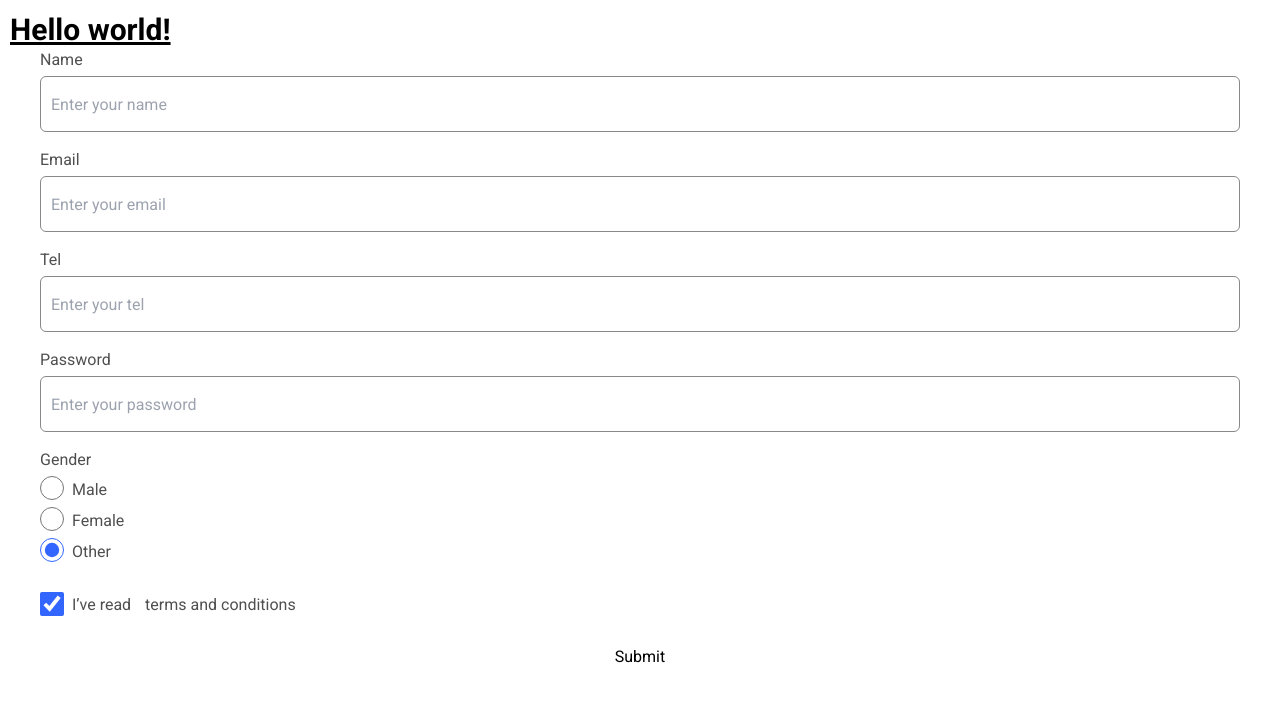
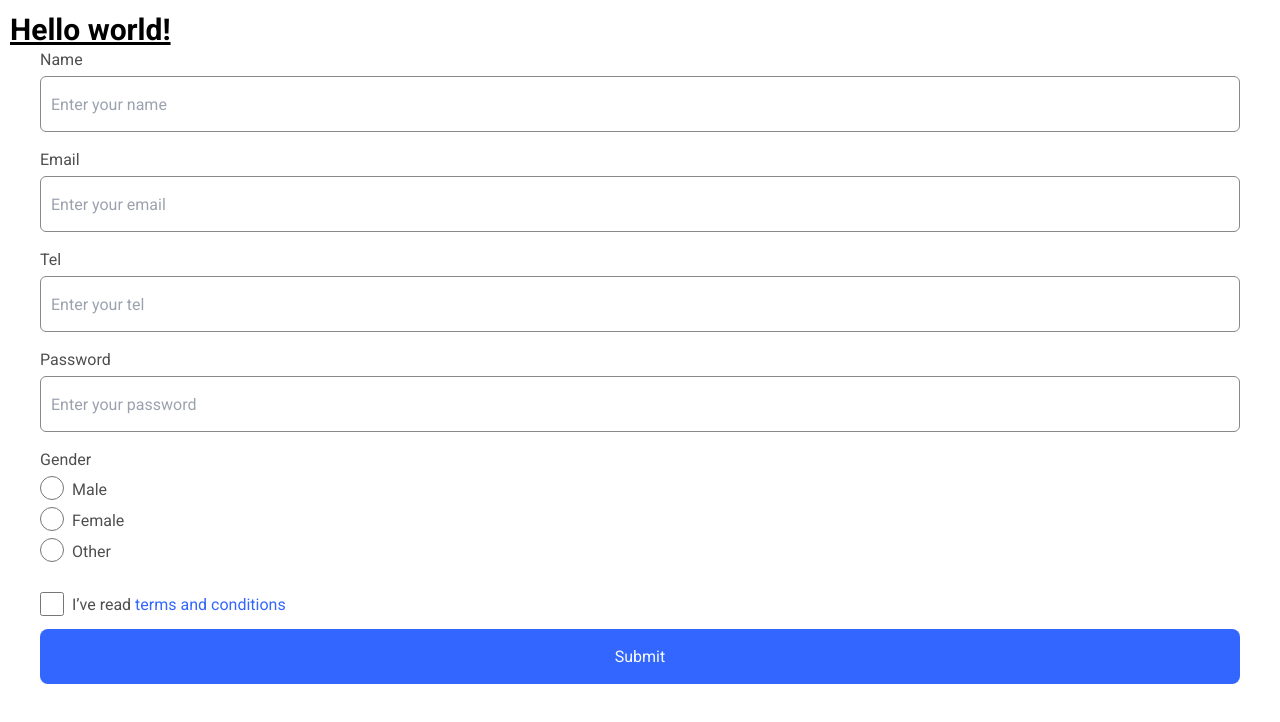
Before and after one commit to Kendrick-Oppong/phase-3, an Angular app: page / in a window 1280 px wide. Shown: the top 722 px of the page. Built offline with nearby package versions, Linux system fonts and the light colour scheme.

Commit message:
fix: Correct checkbox error handling and update input checked binding in components

```diff
--- a/src/app/app.component.html
+++ b/src/app/app.component.html
@@ -99,7 +99,6 @@
       formControlName="terms_condition"
       fieldId="checkbox"
       type="checkbox"
-      [showError]="isError('terms_condition')"
     />
     <app-label fieldId="checkbox"
       >I’ve read
--- a/src/app/app.component.ts
+++ b/src/app/app.component.ts
@@ -42,7 +42,7 @@ export class AppComponent {
       email: ['', [Validators.required, Validators.email]],
       password: ['', Validators.required],
       gender: ['', Validators.required],
-      terms_condition: ["", Validators.requiredTrue],
+      terms_condition: [''],
     });
   }
 
--- a/src/app/components/button/button.component.ts
+++ b/src/app/components/button/button.component.ts
@@ -26,7 +26,7 @@ import {
   templateUrl: './button.component.html',
 })
 export class ButtonComponent implements OnChanges {
-  @Input() buttonVariant!: ButtonVariant;
+  @Input() variant!: ButtonVariant;
   @Input() size: Size = 'default';
   @Input() routerLink?: string | string[] | UrlTree | null;
   @Input({ transform: booleanAttribute }) disabled = false;
@@ -67,7 +67,7 @@ export class ButtonComponent implements OnChanges {
   get computedClasses(): string {
     const baseClasses =
       'inline-flex px-2.5 gap-3 py-3 items-center justify-center rounded-lg text-base font-normal transition-colors focus:outline-none';
-    const buttonVariantClasses: Record<ButtonVariant, string> = {
+    const variantClasses: Record<ButtonVariant, string> = {
       primary:
         'bg-primary-500 text-base-white-50 hover:bg-primary-600 focus:ring-2 focus:ring-primary-500 focus:ring-offset-1',
       secondary:
@@ -89,8 +89,10 @@ export class ButtonComponent implements OnChanges {
 
     return cn(
       baseClasses,
-      buttonVariantClasses[this.buttonVariant],
-      this.buttonVariant !== 'link' ? sizeClasses[this.size] : sizeClasses.default,
+      variantClasses[this.variant],
+      this.variant !== 'link'
+        ? sizeClasses[this.size]
+        : sizeClasses.default,
       this.disabled || (this.isLoading && !(this.href || this.routerLink))
         ? 'cursor-not-allowed bg-primary-50 text-primary-100'
         : null,
--- a/src/app/components/input/input.component.html
+++ b/src/app/components/input/input.component.html
@@ -3,7 +3,7 @@
   [type]="type"
   [name]="name"
   [value]="type === 'radio' ? value : selectedValue"
-  [checked]="isChecked"
+  [checked]="isChecked()"
   [placeholder]="type !== 'checkbox' && type !== 'radio' ? placeholder : ''"
   [disabled]="disabled"
   [attr.aria-label]="ariaLabel"
```
